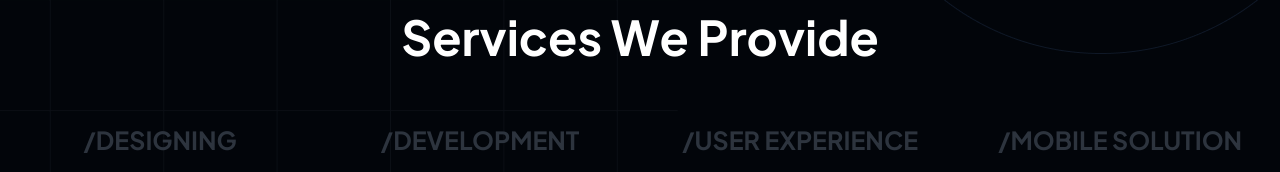
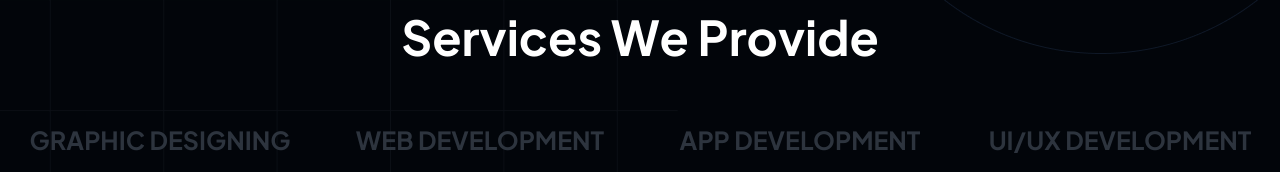
Before and after one commit to XzenithTech/XzenithTech.github.io, a plain HTML site: page index.html in a window 1280 px wide. Shown: the part 3082-3254 px from the top of the page. Drawn offline with Linux system fonts and the light colour scheme; a web font is replaced by a local one.

Commit message:
image updates

```diff
--- a/index.html
+++ b/index.html
@@ -327,7 +327,7 @@
                 <div class="row gy-lg-0 gy-4">
                     <div class="col-lg-3 col-md-6">
                         <div class="service-item md-pb-30 fade-top">
-                            <h4 class="service-text"><a href="service-details.html">/Designing</a></h4>
+                            <h4 class="service-text"><a href="service-details.html">Graphic Designing</a></h4>
                             <div class="service-thumb">
                                 <div class="overlay-color"></div>
                                 <div class="transparent-shape"><img src="assets/img/shapes/service-shape.png" alt="shape"></div>
@@ -344,7 +344,7 @@
                     </div>
                     <div class="col-lg-3 col-md-6">
                         <div class="service-item md-pb-30 fade-top">
-                            <h4 class="service-text"><a href="service-details.html">/Development</a></h4>
+                            <h4 class="service-text"><a href="service-details.html">Web Development</a></h4>
                             <div class="service-thumb">
                                 <div class="overlay-color"></div>
                                 <div class="transparent-shape"><img src="assets/img/shapes/service-shape.png" alt="shape"></div>
@@ -360,7 +360,7 @@
                     </div>
                     <div class="col-lg-3 col-md-6">
                         <div class="service-item item-3 fade-top">
-                            <h4 class="service-text"><a href="service-details.html"> /User Experience</a></h4>
+                            <h4 class="service-text"><a href="service-details.html"> App Development</a></h4>
                             <div class="service-thumb">
                                 <div class="overlay-color"></div>
                                 <div class="transparent-shape"><img src="assets/img/shapes/service-shape.png" alt="shape"></div>
@@ -376,7 +376,7 @@
                     </div>
                     <div class="col-lg-3 col-md-6">
                         <div class="service-item fade-top">
-                            <h4 class="service-text"><a href="service-details.html">  /Mobile Solution</a></h4>
+                            <h4 class="service-text"><a href="service-details.html">  Ui/Ux Development</a></h4>
                             <div class="service-thumb">
                                 <div class="overlay-color"></div>
                                 <div class="transparent-shape"><img src="assets/img/shapes/service-shape.png" alt="shape"></div>
```
Also changed, not shown: assets/img/images/about-img-1.jpg, assets/img/images/about-img.jpg, assets/img/images/about-text.png, assets/img/images/faq-img.png, assets/img/images/hero-img-1.png, assets/img/images/hero-img-3.png, assets/img/images/hero-img.png, assets/img/service/service-1.jpg, assets/img/service/service-2.jpg, assets/img/service/service-3.jpg, assets/img/service/service-4.jpg.
